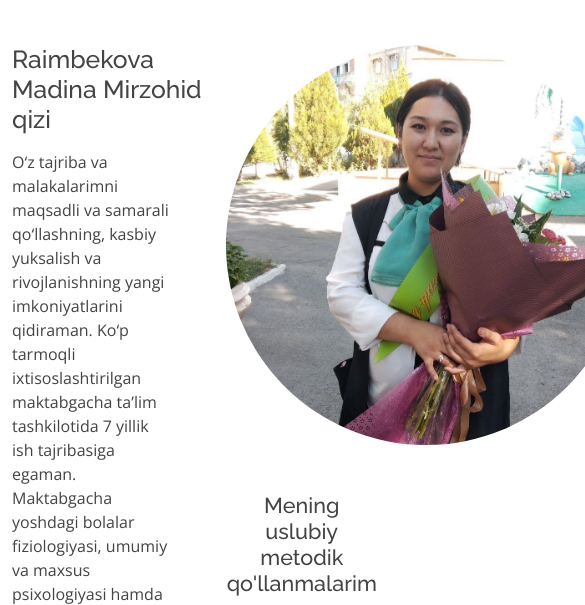
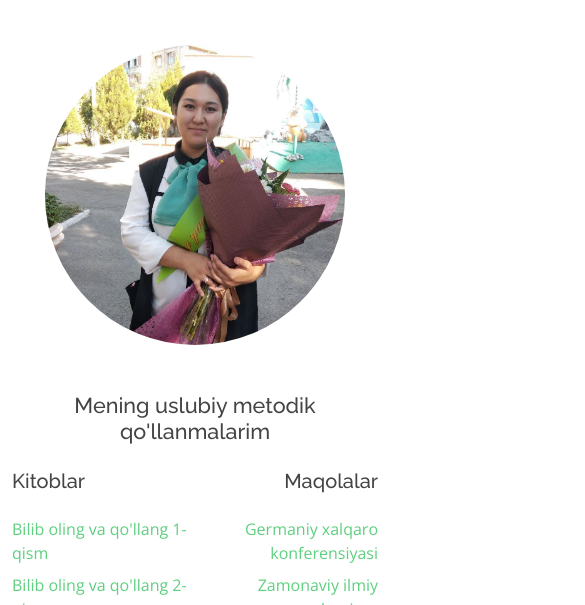
Before and after one commit to Muhammadbobur3/560-semurug, a plain HTML site: page course-details.html in a window 390 px wide. Shown: the part 223-828 px from the top of the page, 585 px wide, since content can reach past the window. Drawn offline with nearby package versions, Linux system fonts and the light colour scheme.

Commit message:
some changes

```diff
--- a/assets/css/style.css
+++ b/assets/css/style.css
@@ -1062,6 +1062,44 @@ section {
   margin-bottom: 0;
 }
 
+@media only screen and (max-width: 767px) {
+  .about-my {
+    display: flex;
+    flex-direction: column;
+    flex-wrap: wrap;
+  }
+
+  .about-col-7 {
+    width: 100% !important;
+    text-align: center;
+  }
+
+
+  .about-col-5 {
+    width: 100% !important;
+    order: -1;
+    margin-bottom: 40px;
+  }
+
+  .about-img-card {
+    display: flex;
+    margin-left: auto;
+    margin-right: auto;
+    order: -2;
+  }
+}
+
+@media only screen and (max-width: 500px) {
+  .about-img-card {
+    width: 300px;
+    height: 300px;
+  }
+
+  .about-slider {
+    height: 200px;
+  }
+}
+
 @media (max-width: 992px) {
   .cource-details-tabs .nav-link {
     border: 0;
--- a/course-details.html
+++ b/course-details.html
@@ -72,17 +72,17 @@
     </div>
 
     <div class="container mb-5">
-      <div class="d-flex align-items-start justify-content-between flex-wrap">
-        <div class="col-7">
+      <div class="d-flex align-items-start justify-content-between flex-wrap about-my">
+        <div class="col-7 about-col-7">
           <h2 class="mb-3">Raimbekova Madina Mirzohid qizi</h2>
-          <p class="w-75">O‘z tajriba va malakalarimni maqsadli va samarali qo‘llashning, kasbiy yuksalish va rivojlanishning yangi imkoniyatlarini qidiraman.
+          <p class="w-75 about-col-7">O‘z tajriba va malakalarimni maqsadli va samarali qo‘llashning, kasbiy yuksalish va rivojlanishning yangi imkoniyatlarini qidiraman.
             Ko‘p tarmoqli ixtisoslashtirilgan maktabgacha ta’lim tashkilotida 7 yillik ish tajribasiga egaman.
             Maktabgacha yoshdagi bolalar fiziologiyasi, umumiy va maxsus psixologiyasi hamda rivojlanish metodikasi bo‘yicha chuqur bilimga egaman.  Yuzaga kelgan muammoli vaziyatlarda qaror qabul qilish ko‘nikmasiga egaman.
             O‘ta moslashuvchanman. Yangi sharoitga tez moslashaman.
             Muloqotga kirishuvchanman.
             Har bir bolaga yakka yondosha olaman. Mas’uliyatni his qilaman.</p>
 
-            <p class="w-75">
+            <p class="w-75 about-col-7">
               <mark>Ma’lumoti</mark> : O‘rta-maxsus, Toshkent pedagogika kolleji, 2011-2014 yillar.
               Oliy, Nizomiy nomidagi TDPU, 2018-2021 yillar.<br> <br>
               Mutaxasisligi: Ixtisoslashtirilgan bolalar maktabgacha ta’lim muassasalari tarbiyachisi,  hamda Defektologiya-oligofrenopedagogika. <br> <br>
@@ -98,7 +98,7 @@
               <mark>Lavozimi:</mark> Maktabgacha ta’lim tashkiloti tarbiyachisi.
             </p>
           </div>
-          <div class="col-5">
+          <div class="col-5 about-col-5">
             <img  class="about-img-card mb-5" src="./assets/img/uslubchi.jpg" alt="" width="400" height="400">
             <h4 class="text-center">Mening uslubiy metodik qo'llanmalarim</h4>
             <div class="d-flex justify-content-between align-items-start">
@@ -123,7 +123,7 @@
 
       </div>
 
-      <div id="carouselExampleCaptions" class="carousel slide w-75 mx-auto h-50 mb-5" data-bs-ride="carousel">
+      <div id="carouselExampleCaptions" class="carousel slide w-75 mx-auto h-50 mb-5 " data-bs-ride="carousel">
         <div class="carousel-indicators">
           <button type="button" data-bs-target="#carouselExampleCaptions" data-bs-slide-to="0" class="active" aria-current="true" aria-label="Slide 1"></button>
           <button type="button" data-bs-target="#carouselExampleCaptions" data-bs-slide-to="1" aria-label="Slide 2"></button>
@@ -131,14 +131,14 @@
         </div>
         <div class="carousel-inner">
           <div class="carousel-item active">
-            <img src="./assets/img/sertifikat-1" class="d-block w-100" alt="..." height="400">
+            <img src="./assets/img/sertifikat-1" class="d-block w-100 about-slider" alt="..." height="400">
             <div class="carousel-caption d-none d-md-block">
               <h5>First slide label</h5>
               <p>Some representative placeholder content for the first slide.</p>
             </div>
           </div>
           <div class="carousel-item">
-            <img src="./assets/img/sertifikat-2" class="d-block w-100" alt="..." height="400">
+            <img src="./assets/img/sertifikat-2" class="d-block w-100 about-slider" alt="..." height="400">
             <div class="carousel-caption d-none d-md-block">
               <h5>Second slide label</h5>
               <p>Some representative placeholder content for the second slide.</p>
@@ -146,7 +146,7 @@
           </div>
 
           <div class="carousel-item">
-            <img src="./assets/img/sertifikat-7.JPG" class="d-block w-100 certificate" alt="..." height="400">
+            <img src="./assets/img/sertifikat-7.JPG" class="d-block w-100 certificate about-slider" alt="..." height="400">
             <div class="carousel-caption d-none d-md-block">
               <h5>Second slide label</h5>
               <p>Some representative placeholder content for the second slide.</p>
```
